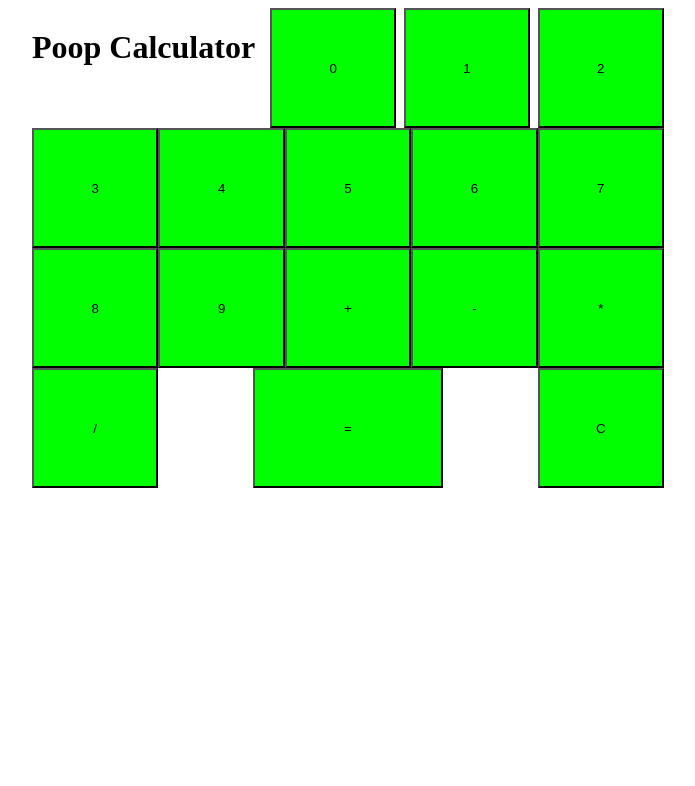
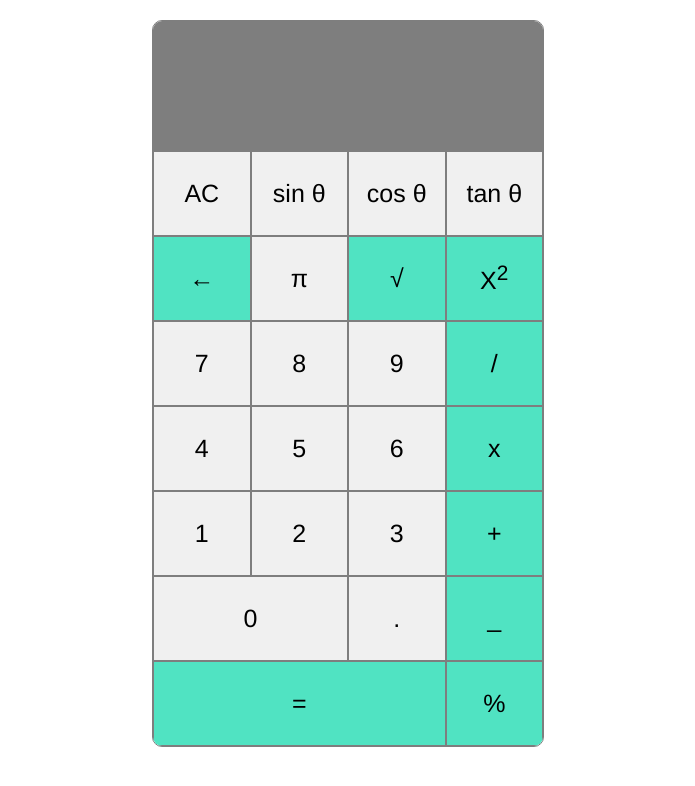
Before and after one commit to brettc911/Calculator, a plain HTML site: page index.html in a window 1280 px wide. Shown: the whole page, without its empty margins (292-987 px from the left). Drawn offline with Linux system fonts and the light colour scheme.

Commit message:
refactored code and finished styling

```diff
--- a/index.html
+++ b/index.html
@@ -1,5 +1,6 @@
 <!DOCTYPE html>
 <html>
+
 <head>
   <meta charset="utf-8">
   <link rel="stylesheet" href="master.css">
@@ -7,32 +8,48 @@
 </head>
 <body>
   <div class="wrapper">
-      <header>
-        <h1>Poop  Calculator</h1>
-      </header>
+    <section class="calc">
+      <div class="window">
         <span id="input"></span>
+      </div>
       <!---======= 0 - 9 BUTTONS ======-->
-      <button id="zero" class="number_button" name="button" value="0">0</button>
+      <section class="main_buttons">
+        <!-- Row 1 -->
+        <button id="clear" class="number_button" name="button">AC</button>
+        <button id="sin" name="button">sin &#x3B8</button>
+        <button id="cos" name="button">cos &#x3B8</button>
+        <button id="tan" name="button">tan &#x3B8</button>
+        <!-- Row 2 -->
+        <button id="delete" name="button">&#x2190</button>
+        <button id="pie" name="button">&#x3C0</button>
+        <button id="sqrt" name="button">&#x221A</button>
+        <button id="square" name="button">&#x3A7<sup>2</sup></button>
+        <!-- Row 3 -->
+        <button id="seven" class="number_button" name="button" value="7">7</button>
+        <button id="eight" class="number_button" name="button" value="8">8</button>
+        <button id="nine" class="number_button" name="button" value="9">9</button>
+        <button id="divide" class="number_button" name="button" value="/">/</button>
+        <!-- Row 4 -->
+        <button id="four" class="number_button" name="button" value="4">4</button>
+        <button id="five" class="number_button" name="button" value="5">5</button>
+        <button id="six" class="number_button" name="button" value="6">6</button>
+        <button id="multiply" class="number_button" name="button" value="*">x</button>
+        <!-- Row 5 -->
         <button id="one" class="number_button" name="button" value="1">1</button>
         <button id="two" class="number_button" name="button" value="2">2</button>
         <button id="three" class="number_button" name="button" value="3">3</button>
-      <button id="four" class="number_button" name="button" value="4">4</button>
-      <button id="five" class="number_button" name="button" value="5">5</button>
-      <button id="six" class="number_button" name="button" value="6">6</button>
-      <button id="seven" class="number_button" name="button" value="7">7</button>
-      <button id="eight" class="number_button" name="button" value="8">8</button>
-      <button id="nine" class="number_button" name="button" value="9">9</button>
-      <!--===== OPERATOR BUTTONS ( +, -, *, /) ======-->
         <button id="add" class="number_button" name="button" value="+">+</button>
-      <button id="subtract" class="number_button" name="button" value="-">-</button>
-      <button id="multiply" class="number_button" name="button" value="*">*</button>
-      <button id="divide" class="number_button" name="button" value="/">/</button>
-
-
+        <!-- Row 6 -->
+        <button id="zero" class="number_button" name="button" value="0">0</button>
+        <button id="decimal" class="number_button" name="button" value=".">.</button>
+        <button id="subtract" class="number_button" name="button" value="-">_</button>
+        <!-- Row 7 -->
         <button id="equals" name="button">=</button>
-      <button id="clear" class="number_button" name="button">C</button>
-
+        <button id="modulo" class="number_button" name="button" value="%">%</button>
+      </section>
+    </section>
   </div>
   <script src="main.js"></script>
 </body>
+
 </html>
--- a/main.js
+++ b/main.js
@@ -1,53 +1,44 @@
-// let dope = document.querySelector('.number_button')
-// dope.addEventListener('click', function clickedNumber() {
-//   var me = this
-//   var test = +(me.value)
-//   console.log(test)
-// });
+////========== LOADS WINDOW FUNCTION ==========////
+window.onload = function() {
+  console.log('loaded')
 
+  var result = (eval(document.getElementById('input').innerHTML))
 
-// function clickedNumber(e) {
-//   // console.log( number_button.value)
-//   console.log(e.target.value)
-// }
+  ////========== POPULATES VALUES IN WINDOW  ==========////
+  document.querySelectorAll('.number_button').forEach(number_button =>
+    number_button.addEventListener('click', function(e) {
+      document.getElementById('input').innerHTML += e.target.value
+    }));
 
-// document.querySelectorAll('.number_button').forEach(number_button => {number_button.addEventListener('click', function(e){console.log(e.target.value)})})
+  ////========== EQUATION FUNCTION ==========////
+  function Newequation(clickedElement, equation, x) {
+    document.getElementById(clickedElement).addEventListener('click', function() {
+      var result = (eval(document.getElementById('input').innerHTML))
+      document.getElementById('input').innerHTML = equation(+result, x);
+    });
+  }
 
-var populate = []
+  ////========== EQUATIONS ==========////
+  //------ Square Root
+  Newequation('sqrt', Math.sqrt)
+  //------ Squared
+  Newequation('square', Math.pow, 2)
+  //------ Sin
+  Newequation('sin', Math.sin)
+  //------ Cos
+  Newequation('cos', Math.cos)
+  //------ Tan
+  Newequation('tan', Math.tan)
+  //------ Pi
+  Newequation('pie', () => Math.PI)
 
+  ////========== CLEARS INPUT ==========////
+  Newequation('clear', () => "")
+  ////========== EVALUATES INPUT ==========////
+  Newequation('equals', eval)
+  ////========== DELETE ONE CHARACTER ==========////
+  document.getElementById('delete').addEventListener('click', function() {
+    (document.getElementById('input').innerHTML) = (document.getElementById('input').innerHTML).slice(0, -1)
+  });
 
-
-
-////========== RETURNS VALUE OF BUTTON CLICKED ==========////
-document.querySelectorAll('.number_button').forEach(number_button =>
-  number_button.addEventListener('click', function(e) {
-    ////========== PUSHES VALUE INTO AN ARRAY ==========////
-    populate.push(e.target.value)
-    ////========== JOINS VALUES INTO READABLE FORMAT ==========////
-    document.getElementById('input').innerHTML = populate.join("")
-  }));
-
-////========== JOINS VALUES INTO READABLE FORMAT ==========////
-document.getElementById('equals').addEventListener('click', function() {
-  var result = (eval(document.getElementById('input').innerHTML))
-  document.getElementById('input').innerHTML = result;
-  populate = [result];
-});
-
-document.getElementById('clear').addEventListener('click', function() {
-  document.getElementById('input').innerHTML = "";
-  populate = [];
-});
-
-
-// var showMath = populate.join("")
-
-
-
-
-
-
-
-
-
-// console.log(+document.getElementById('two').value + 1)
+}
--- a/master.css
+++ b/master.css
@@ -1,20 +1,77 @@
+@@font-face {
+  font-family: 'helvetica';
+  src: url('fonts/LiberationSans-Regular.ttf');
+}
+
+*{
+  font-family: 'helvetica';
+  font-weight: lighter;
+}
+
+button{
+  border: none;
+}
+
 .wrapper{
+  width: 25%;
+  margin: 20px auto auto auto;
   display: flex;
-  width: 50%;
-  justify-content: space-between;
-  flex-flow: row wrap;
-  margin: 0 auto;
+  flex-direction: column;
+  align-items: center;
+}
+
+.calc{
+  width: 390px;
+  border-radius: 10px;
+  border: 1px solid #7E7E7E;
+  overflow: hidden;
+}
+
+.window{
+  display: flex;
+  justify-content: center;
+  align-items: center;
+}
+
+span{
+  padding: 0 30px;
+  background: #7E7E7E;
+  width: 100%;
+  height: 130px;
+  font-size: 50px;
+  font-size: 4vw;
+  color: #fff;
+  font-weight: lighter;
+  display: flex;
+  justify-content: flex-end;
+  align-items: center;
 }
 
 /*========= BUTTON STYLING =========*/
-.number_button{
-  width: 20%;
-  background: lime;
-  height: 120px;
+.main_buttons{
+  display: flex;
+  width: 100%;
+  justify-content: space-between;
+  flex-flow: row wrap;
+  margin: 0;
+}
+
+button{
+  width: 25%;
+  height: 85px;
+  background: #F0F0F0;
+  font-size: 25px;
+  border: 1px solid #7E7E7E;
+}
+
+#divide, #multiply, #subtract, #add, #equals, #modulo, #sqrt, #square, #delete{
+  background-color: #50E3C2;
+}
+
+#zero{
+  width: 50%;
 }
 
 #equals{
-  width: 30%;
-  background: lime;
-  height: 120px;
+  width: 75%;
 }
```
Also changed, not shown: Fonts/LiberationSans-Bold.ttf (added), Fonts/LiberationSans-BoldItalic.ttf (added), Fonts/LiberationSans-Italic.ttf (added), Fonts/LiberationSans-Regular.ttf (added), Fonts/License.txt (added). Lines whose indentation alone changed are shown as unchanged.
